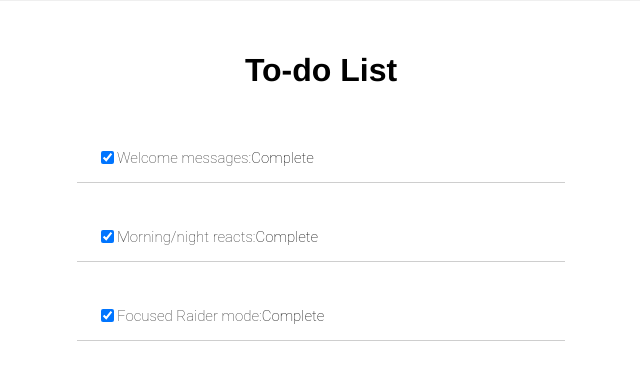
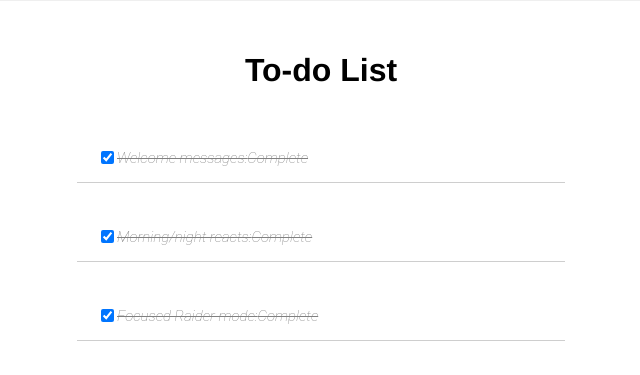
Before and after one commit to ThatNerdSquared/tutorial-app, a React (Create React App) app: page / in a window 1280 px wide. Shown: the top 375 px of the page, without its empty margins (319-959 px from the left). Built offline with nearby package versions, Linux system fonts and the light colour scheme.

Commit message:
Savepoint #4

```diff
--- a/src/todo-parts/App.js
+++ b/src/todo-parts/App.js
@@ -1,10 +1,12 @@
 import React from "react"
 import TodoItem from "./TodoItem"
 import todosData from "./todos.js"
+import LoadScreen from "./LoadScreen"
 class App extends React.Component {
 	constructor() {
 		super()
 		this.state = {
+			isLoading: true,
 			todos: todosData
 		}
 		this.handleChange = this.handleChange.bind(this)
@@ -15,23 +17,47 @@ class App extends React.Component {
 			const newState = prevState.todos.map(todo => {
 				if (todo.id === id) {
 					if (todo.list === "Complete") {
-						todo.list = "In progress"
-						return todo
-					}
-					else {
-						todo.list = "Complete"
-						return todo
+						return {
+							...todo,
+							list: "In progress"
 						}
 					}
 					else {
+						return {
+							...todo,
+							list: "Complete"
+						}
+					}
+				}
 				return todo
+			})
+			return {
+				isLoading: false,
+				todos: newState
 			}
 		})
-			return newState
+	}
+	componentDidMount() {
+		setTimeout(() => {
+			this.setState(prevState => {
+				let todos = prevState.todos
+				return {
+					isLoading: false,
+					todos: todos
+				}
 			})
+		}, 1500)
 	}
 
 	render() {
+		if (this.state.isLoading) {
+			return (
+				<div>
+					<LoadScreen />
+				</div>
+			)
+		}
+		else {
 			const components = this.state.todos.map(todo => <TodoItem key={todo.id} id={todo.id} title={todo.title} list={todo.list} handleChange={this.handleChange}/>)
 			return (
 				<div className="todolist">
@@ -41,5 +67,6 @@ class App extends React.Component {
 			)
 		}
 	}
+}
 
 export default App
--- /dev/null
+++ b/src/todo-parts/LoadScreen.js
@@ -0,0 +1,11 @@
+import React from "react"
+
+function LoadScreen() {
+	return (
+		<div className="todo-header">
+			<h1>Loading tasks...</h1>
+		</div>
+	)
+}
+
+export default LoadScreen
--- a/src/todo-parts/TodoItem.js
+++ b/src/todo-parts/TodoItem.js
@@ -2,6 +2,14 @@ import React from "react"
 
 function TodoItem(props) {
 	let checked
+	let checkedStyle = {
+		color: "grey",
+		fontStyle: "italic",
+		textDecoration: "line-through"
+	}
+	let nonCheckedStyle = {
+		color: props.list==="To-do" ? "red" : props.list==="In progress" ? "#00c3ff" : null
+	}
 	if (props.list === "Complete") {
 		checked = true
 	}
@@ -15,8 +23,8 @@ function TodoItem(props) {
 				checked={checked}
 				onChange={() => props.handleChange(props.id)}
 			/>
-			<p>{props.title + ": "}</p>
-			<p style={{color: props.list==="To-do" ? "red" : props.list==="In progress" ? "#00c3ff" : "black"}}>{props.list}</p>
+			<p style={checked ? checkedStyle : null}>{props.title + ": "}</p>
+			<p style={checked ? checkedStyle : nonCheckedStyle}>{props.list}</p>
 		</div>
 	)
 }
```
Also changed, not shown: 1 other file (tests, documents, lock files or other folders). Lines whose indentation alone changed are shown as unchanged.
